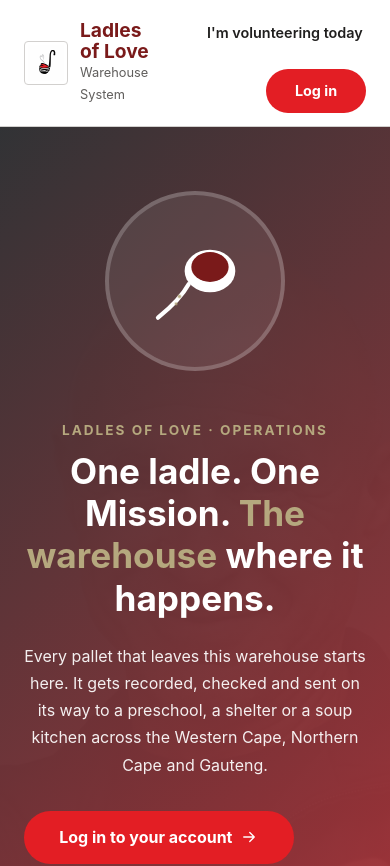
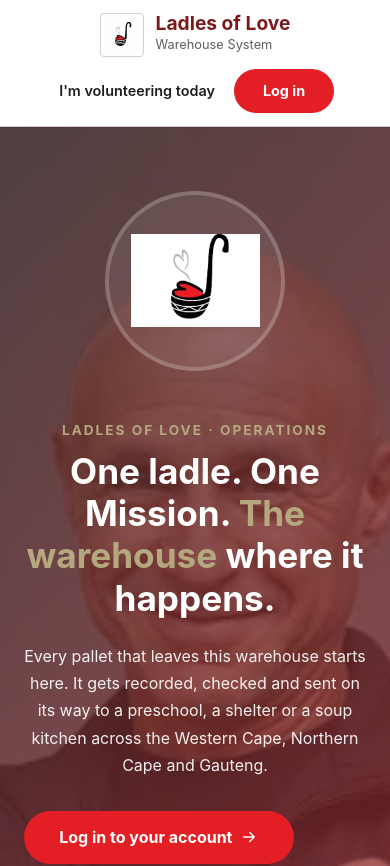
Before and after one commit to AlessioMunkes/warehouse-management-system-lol, a React (Vite) app in the folder client/: page / in a window 390 px wide. Shown: the top 866 px of the page. Built offline with nearby package versions, Linux system fonts and the light colour scheme; no server answers.

Commit message:
bug fixes

```diff
--- a/client/src/pages/LandingPage.jsx
+++ b/client/src/pages/LandingPage.jsx
@@ -1,10 +1,9 @@
-// ─────────────────────────────────────────────────────────────
 // ─────────────────────────────────────────────────────────────
 import { useEffect, useState } from 'react';
-import { useNavigate }                from 'react-router-dom';
+import { useNavigate }        from 'react-router-dom';
 import '../styles/landingpage.css';
 
-// ── Image fallback (reusable slot for all photos) ───────────
+// ── Image fallback ──────────────────────────────────────────
 function ImgWithFallback({ src, alt, fallbackText, fallbackPath, className }) {
   return (
     <div className="img-slot">
@@ -25,7 +24,7 @@ function ImgWithFallback({ src, alt, fallbackText, fallbackPath, className }) {
   );
 }
 
-// ── Inline SVG icons (no external dependencies) ──────────────
+// ── Inline SVG icons ────────────────────────────────────────
 const ICON_PATHS = {
   bowl:     'M3 12h18a9 9 0 0 1-18 0Zm2-3c2.2-2 13.8-2 16 0M8.5 5.5l1 2M15.5 5.5l-1 2',
   sprout:   'M12 21V12M12 12C7 12 4 8 4 4c5 0 9 3 9 8Zm0 0c5 0 9-3.5 9-8-5 0-9 3-9 8Z',
@@ -89,7 +88,7 @@ const PROGRAMMES = [
     name: 'Dignity & Soup Kitchens',
     description:
       'Providing hot meals and essential supplies with dignity to homeless and vulnerable communities through a network of soup kitchens, ensuring no one goes to bed hungry.',
-    img: '/images/DSK.jpg',
+    img: '/images/Ladleshearts.jpg',
   },
 ];
 
@@ -153,7 +152,7 @@ const LandingPage = () => {
         <section className={`lol-hero${ready ? ' is-ready' : ''}`}>
           <div
             className="lol-hero-bg"
-            style={{ backgroundImage: 'url(/images/dannyhero.jpg)' }}
+            style={{ backgroundImage: 'url(/images/dannyheartinghero.jpeg)' }}
             aria-hidden="true"
           />
           <div className="lol-hero-overlay" aria-hidden="true" />
@@ -196,16 +195,14 @@ const LandingPage = () => {
               </dl>
             </div>
 
-            {/* Right‑side icon / temporary ladle SVG */}
+            {/* Actual logo replaces the animated ladle */}
             <div className="lol-hero-icon">
               <div className="lol-hero-icon-frame" aria-hidden="true">
-                <svg viewBox="0 0 400 400" className="lol-ladle-svg">
-                  <path className="lol-ladle-handle" d="M60 340C110 300 150 260 175 215" />
-                  <ellipse className="lol-ladle-bowl" cx="255" cy="165" rx="95" ry="80" />
-                  <ellipse className="lol-ladle-bowl-inner" cx="255" cy="150" rx="70" ry="56" />
-                  <circle className="lol-ladle-drop drop-1" cx="150" cy="255" r="7" />
-                  <circle className="lol-ladle-drop drop-2" cx="128" cy="288" r="5" />
-                </svg>
+                <img
+                  src="/icons/icons2.png"
+                  alt="Ladles of Love logo"
+                  className="lol-hero-logo"
+                />
               </div>
             </div>
           </div>
@@ -252,7 +249,7 @@ const LandingPage = () => {
             <p>
               Ladles of Love started in 2014 with one soup kitchen and a single weekly pot of
               soup. Today the organisation works across the Western Cape, Northern Cape and
-              Gauteng, running preschool nutrition, soup kitchens, compost exchanges with local
+              Gauteng, running preschool nutrition, dignity and soup kitchens, compost exchanges with local
               farms and hands‑on volunteer days, and has served over 48 million meals since
               2020. This system replaces the paper forms and scattered spreadsheets that used
               to hold that work together, built from time spent on the warehouse floor with the
@@ -275,9 +272,15 @@ const LandingPage = () => {
             <div>
               <h2 className="lol-section-title lol-section-title-light">New here?</h2>
               <p>
-                This page is for staff and volunteers signing in to work. If you'd like to
-                donate, volunteer or find out more about Ladles of Love, please check out our
-                main website.
+                This web application is for staff and volunteers signing in to work at our warehouses. If you'd like to
+                donate, volunteer or find out more about Ladles of Love, please check out our{''}
+                <a
+                 href="https://ladlesoflove.org.za/"
+                 target="_blank"
+                 rel="noopener noreferrer"
+                >
+                  main website.
+                </a>
 
               </p>
             </div>
@@ -302,11 +305,17 @@ const LandingPage = () => {
             <p className="lol-footer-meta">
               Unit 4, Hewett Park, 17 Hewett Avenue, Epping 2, Cape Town
             </p>
+            <p className="lol-footer-meta">
+              35th Street, Johannesburg, 2090
+            </p>
           </div>
           <div className="lol-footer-links">
             <a href="https://www.instagram.com/ladlesoflove" target="_blank" rel="noopener noreferrer">Instagram</a>
             <a href="https://www.facebook.com/ladlesofloveZA/" target="_blank" rel="noopener noreferrer">Facebook</a>
-            <a href="https://twitter.com/ladlesoflove" target="_blank" rel="noopener noreferrer">Twitter</a>
+            <a href="https://twitter.com/ladlesoflove" target="_blank" rel="noopener noreferrer">X</a>
+            <a href="https://za.linkedin.com/company/ladles-of-love" target="_blank" rel="noopener noreferrer">LinkedIn</a>
+            <a href="https://www.tiktok.com/@ladlesoflove" target="_blank" rel="noopener noreferrer">TikTok</a>
+            <a href="https://ladlesoflove.org.za/" target="_blank" rel="noopener noreferrer">Website</a>
           </div>
           <p className="lol-footer-copy">© Ladles of Love · Warehouse Management System</p>
         </div>
--- a/client/src/styles/landingpage.css
+++ b/client/src/styles/landingpage.css
@@ -1,15 +1,9 @@
 /* ─────────────────────────────────────────────────────────────
    LandingPage.css
    Brand match: ladlesoflove.org.za
-
    Reuses --color-* tokens from styles/index.css.
    Only page‑specific extras live here, scoped under .lol-landing.
    ───────────────────────────────────────────────────────────── */
-@import '@fontsource/montserrat/500.css';
-@import '@fontsource/montserrat/600.css';
-@import '@fontsource/montserrat/700.css';
-@import '@fontsource/montserrat/900.css';
-
 .lol-landing {
   --lol-khaki-on-dark: #b5a87e;
   --lol-beige-dark:    #dcd5cc;
@@ -183,13 +177,13 @@
   inset: 0;
   background-size: cover;
   background-position: center;
-  opacity: 0.2;
+  opacity: 0.5;
   z-index: 0;
 }
 .lol-hero-overlay {
   position: absolute;
   inset: 0;
-  background: linear-gradient(135deg, rgba(43, 51, 54, 0.92) 0%, rgba(217, 56, 64, 0.82) 100%);
+  background: linear-gradient(135deg, rgba(43, 51, 54, 0.55) 0%, rgba(217, 56, 64, 0.35) 100%);
   z-index: 1;
 }
 .lol-hero-inner {
@@ -229,8 +223,15 @@
 .lol-stat dt { font-size: 2rem; font-weight: 700; color: #fff; }
 .lol-stat dd { font-size: 0.85rem; color: rgba(255, 255, 255, 0.85); margin-top: 2px; }
 
-/* Ladle graphic (temporary, replace with a photo when ready) */
-.lol-hero-icon { flex: 1; max-width: 280px; min-width: 180px; display: flex; align-items: center; justify-content: center; }
+/* ── Logo in hero (replaces animated ladle) ──────────────── */
+.lol-hero-icon {
+  flex: 1;
+  max-width: 280px;
+  min-width: 180px;
+  display: flex;
+  align-items: center;
+  justify-content: center;
+}
 .lol-hero-icon-frame {
   width: 100%;
   aspect-ratio: 1;
@@ -240,19 +241,12 @@
   display: flex;
   align-items: center;
   justify-content: center;
+  overflow: hidden;
 }
-.lol-ladle-svg { width: 62%; height: 62%; }
-.lol-ladle-handle { fill: none; stroke: #fff; stroke-width: 16; stroke-linecap: round; }
-.lol-ladle-bowl { fill: #fff; }
-.lol-ladle-bowl-inner { fill: var(--color-maroon); }
-.lol-ladle-drop { fill: var(--lol-khaki-on-dark); animation: lol-drip 2.6s ease-in infinite; }
-.lol-ladle-drop.drop-2 { animation-delay: 0.9s; }
-
-@keyframes lol-drip {
-  0%   { opacity: 0; transform: translateY(-6px) scale(0.6); }
-  15%  { opacity: 1; transform: translateY(0) scale(1); }
-  70%  { opacity: 1; transform: translateY(34px) scale(0.9); }
-  100% { opacity: 0; transform: translateY(46px) scale(0.6); }
+.lol-hero-logo {
+  width: 75%;
+  height: 75%;
+  object-fit: contain;
 }
 
 /* ── Programmes ───────────────────────────────────────────── */
@@ -368,18 +362,28 @@
 
 /* ── Responsive ───────────────────────────────────────────── */
 @media (max-width: 768px) {
-  .lol-hero-inner { flex-direction: column; text-align: center; }
+  .lol-hero-inner {
+    flex-direction: column;
+    text-align: center;
+  }
   .lol-hero-title { font-size: 2.2rem; }
   .lol-hero-lede { font-size: 1rem; }
   .lol-stat-ledger { justify-content: center; }
   .lol-stat { text-align: center; }
   .lol-hero-icon { order: -1; max-width: 180px; }
   .lol-getinvolved-inner { flex-direction: column; text-align: center; }
+
+  .lol-nav-inner {
+    flex-direction: column;
+    align-items: stretch;
+    gap: 0.8rem;
+  }
+  .lol-nav-brand { justify-content: center; }
+  .lol-nav-actions { justify-content: center; }
 }
 
 @media (prefers-reduced-motion: reduce) {
   .lol-hero { transition: none !important; opacity: 1 !important; transform: none !important; }
-  .lol-ladle-drop { animation: none !important; opacity: 1; }
   .lol-programme-card:hover { transform: none; }
   .lol-btn-primary:hover { transform: none; }
 }
```
Also changed, not shown: client/public/icons/icons2.png (added), client/public/images/dannyheartinghero.jpeg (added).
